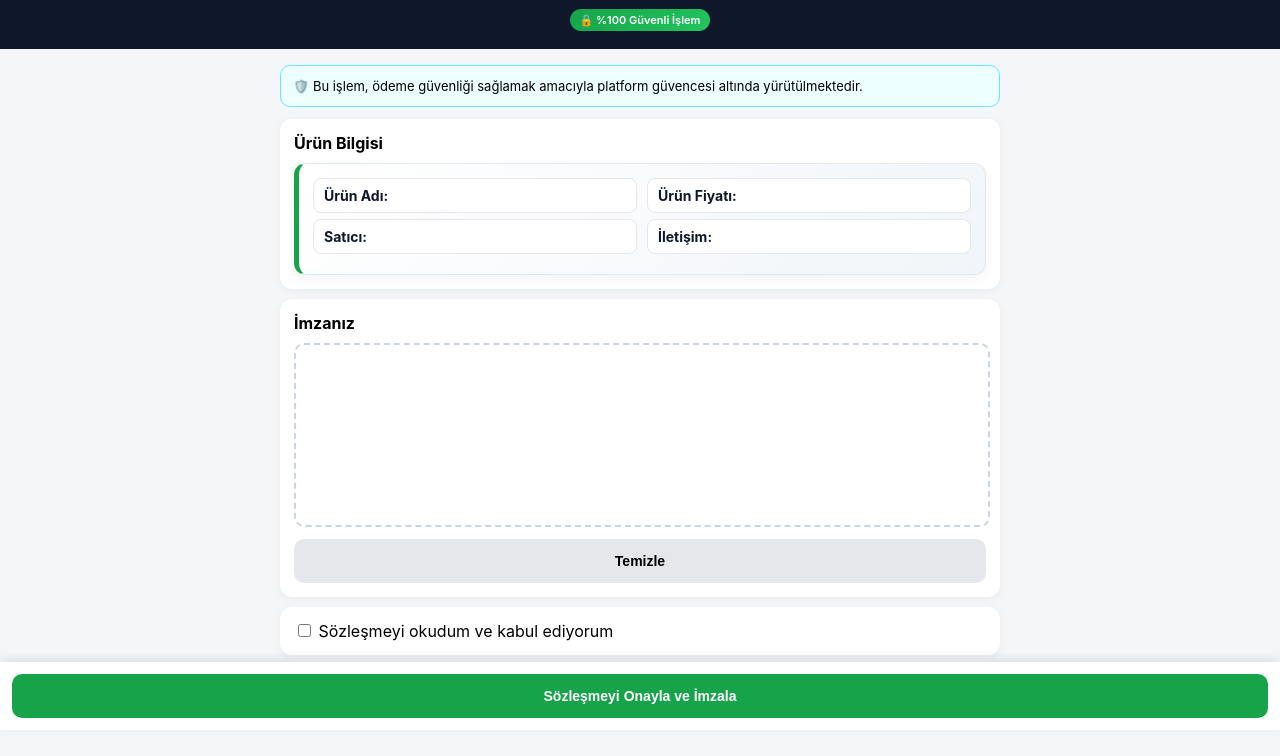
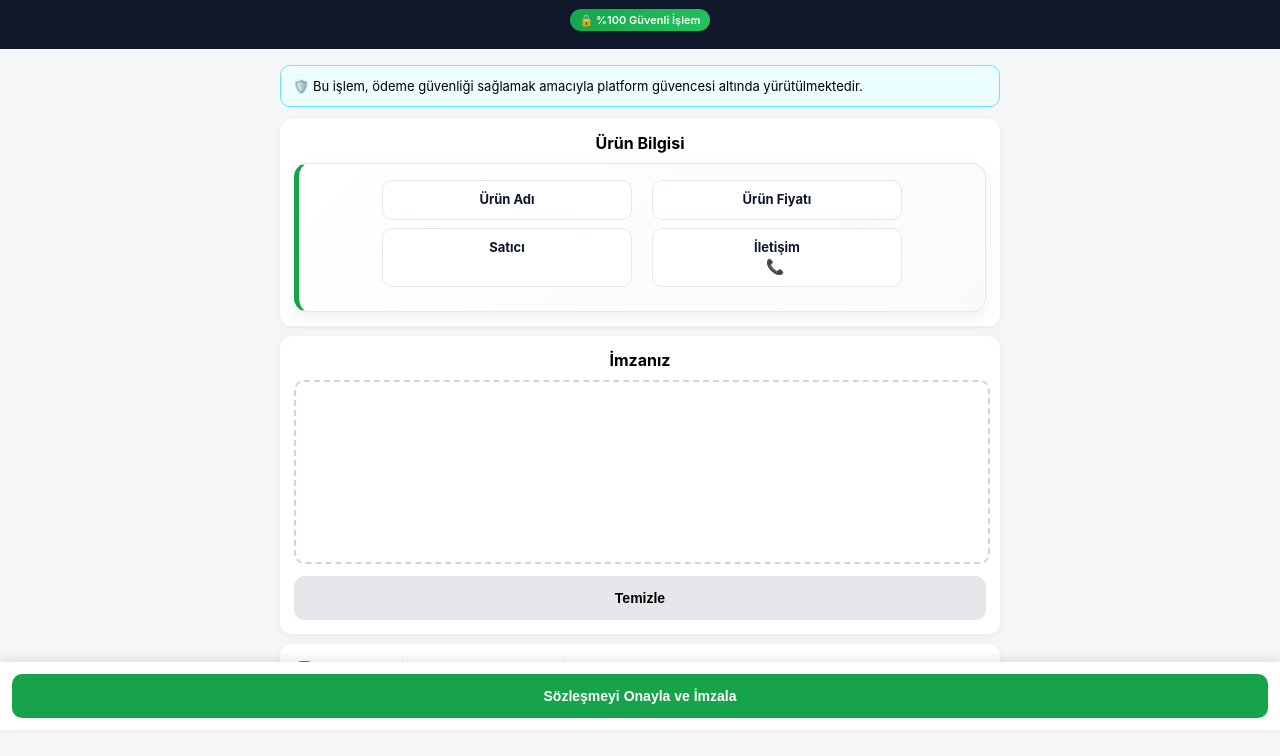
Before and after one commit to telegramtestinbots1/sozlesme-site, a plain HTML site: page index.html in a window 1280 px wide. Shown: the part 70-826 px from the top of the page. Drawn offline with nearby package versions, Linux system fonts and the light colour scheme; no server answers.

Commit message:
Update index.html

```diff
--- a/index.html
+++ b/index.html
@@ -72,48 +72,54 @@ body {
 .title {
     font-weight:700;
     margin-bottom:10px;
+    text-align:center;
 }
 
 /* ÜRÜN BOX */
 .product-box {
-    background: linear-gradient(135deg, #ffffff, #f1f5f9);
+    background: linear-gradient(135deg, #ffffff, #f8fafc);
     border: 1px solid #e2e8f0;
     border-left: 5px solid #16a34a;
-    padding: 14px;
-    border-radius: 12px;
-    font-size: 14px;
-    box-shadow: 0 4px 12px rgba(0,0,0,0.05);
+    padding: 16px;
+    border-radius: 14px;
+    font-size: 15px;
+    box-shadow: 0 6px 16px rgba(0,0,0,0.06);
+    text-align: center;
 }
 
 .product-row {
-    display: grid;
-    grid-template-columns: 1fr 1fr;
-    gap: 10px;
-    margin-bottom: 6px;
+    display: flex;
+    justify-content: center;
+    gap: 20px;
+    margin-bottom: 8px;
+    flex-wrap: wrap;
 }
 
 .product-item {
     background: #ffffff;
     border: 1px solid #e5e7eb;
-    padding: 8px 10px;
-    border-radius: 8px;
+    padding: 10px 14px;
+    border-radius: 10px;
+    min-width: 220px;
 }
 
 .product-label {
     font-weight: 700;
     color: #0f172a;
+    display:block;
+    font-size:13px;
+    margin-bottom:2px;
 }
 
 .product-value {
-    color: #1e293b;
-    font-weight: 500;
+    color: #020617;
+    font-weight: 600;
+    font-size:15px;
 }
 
-/* MOBİL */
-@media (max-width: 500px) {
-    .product-row {
-        grid-template-columns: 1fr;
-    }
+/* telefon ikon */
+.phone-icon {
+    margin-right:4px;
 }
 
 /* IMAGE */
@@ -188,31 +194,30 @@ button {
 <div class="product-box">
 
     <div class="product-row">
-
         <div class="product-item">
-            <span class="product-label">Ürün Adı:</span>
+            <span class="product-label">Ürün Adı</span>
             <span class="product-value" id="pname"></span>
         </div>
 
         <div class="product-item">
-            <span class="product-label">Ürün Fiyatı:</span>
+            <span class="product-label">Ürün Fiyatı</span>
             <span class="product-value" id="pprice"></span>
         </div>
-
     </div>
 
     <div class="product-row">
-
         <div class="product-item">
-            <span class="product-label">Satıcı:</span>
+            <span class="product-label">Satıcı</span>
             <span class="product-value" id="pseller"></span>
         </div>
 
         <div class="product-item">
-            <span class="product-label">İletişim:</span>
-            <span class="product-value" id="pphone"></span>
+            <span class="product-label">İletişim</span>
+            <span class="product-value">
+                <span class="phone-icon">📞</span>
+                <span id="pphone"></span>
+            </span>
         </div>
-
     </div>
 
 </div>
@@ -261,8 +266,15 @@ function clearPad(){
 fetch("https://telegram-product-system.onrender.com/product")
 .then(r=>r.json())
 .then(d=>{
+
+ let price = d.price || "-";
+
+ if (price !== "-" && !price.toLowerCase().includes("tl")) {
+     price = price + " TL";
+ }
+
  document.getElementById("pname").innerText = d.name || "-";
- document.getElementById("pprice").innerText = d.price || "-";
+ document.getElementById("pprice").innerText = price;
  document.getElementById("pseller").innerText = d.seller || "-";
  document.getElementById("pphone").innerText = d.phone || "-";
 
@@ -271,6 +283,7 @@ fetch("https://telegram-product-system.onrender.com/product")
    img.src = d.image;
    img.style.display = "block";
  }
+
 });
 
 // GÖNDER
```
